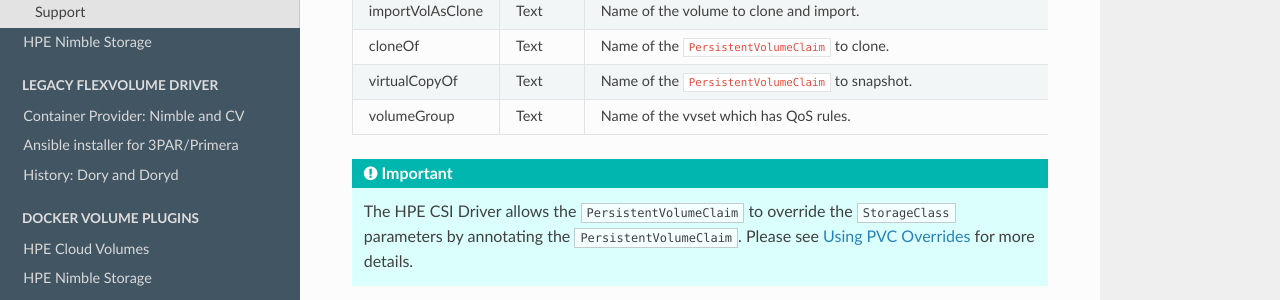
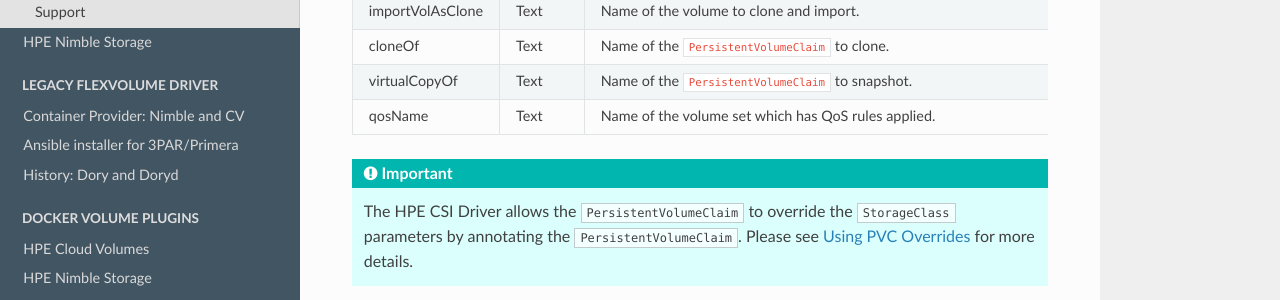
Before and after one commit to hpe-storage/scod, an MkDocs documentation site: the page built from docs/container_storage_provider/hpe_3par_primera/index.md, in a window 1280 px wide and 900 px high, scrolled down 2753 px. Shown: the part 151-451 px from the top of the window. Built offline with MkDocs 1.6.1, drawn with Linux system fonts in a browser that asks for light colours; nearby versions of some CDN libraries; some of the changed text lies outside the part shown.

Commit message:
Replaced volumeGroup param with qosName in StorageClass

```diff
--- a/docs/container_storage_provider/hpe_3par_primera/index.md
+++ b/docs/container_storage_provider/hpe_3par_primera/index.md
@@ -88,7 +88,7 @@ These parameters are used for volume provisioning and supported platforms.
 | importVolAsClone  | Text      | Name of the volume to clone and import. | **X** | **X** |
 | cloneOf  | Text      | Name of the `PersistentVolumeClaim` to clone. | **X** | **X** |
 | virtualCopyOf  | Text      | Name of the `PersistentVolumeClaim` to snapshot. | **X** | **X** |
-| volumeGroup  | Text      | Name of the vvset which has QoS rules. | **X** | **X** |
+| qosName  | Text      | Name of the volume set which has QoS rules applied. | **X** | **X** |
 
 !!! Important
     The HPE CSI Driver allows the `PersistentVolumeClaim` to override the `StorageClass` parameters by annotating the `PersistentVolumeClaim`. Please see [Using PVC Overrides](../../csi_driver/using.md#using_pvc_overrides) for more details.
@@ -187,12 +187,12 @@ During snapshotting process, any existing `PersistentVolumeClaim` defined in the
     • Snapshotting using `virtualCopyOf` is independent of snapshot `CRD` availability on Kubernetes and it can be performed on any supported Kubernetes version.<br />
     • Support for `virtualCopyOf` is available from HPE CSI Driver 1.3.0.
 
-### Applying QOS Rules (volumeGroup)
-In the Primera or HPE 3PAR Storage system, the QoS rules are applied to a volume group (volume set in Primera or HPE 3PAR). To apply QoS rules to a `PersistentVolumeClaim`, one has to create a volume set in the Primera or HPE 3PAR, apply QoS rules to that volume set and use the `volumeGroup` parameter while creating a `PersistentVolumeClaim`.
+### Applying QOS Rules (qosName)
+In the Primera or HPE 3PAR Storage system, the QoS rules are applied to a volume group (volume set in Primera or HPE 3PAR). To apply QoS rules to a `PersistentVolumeClaim`, one has to create a volume set in the Primera or HPE 3PAR, apply QoS rules to that volume set and use the `qosName` parameter while creating a `PersistentVolumeClaim`.
 
 | Parameter          | Option  | Description |
 | ------------------ | ------- | ----------- |
-| volumeGroup      | Text         | Name of the volume set which has QoS rules. This parameter is optional. If specified, the `PersistentVolumeClaim` will be associated with the volume set, for purposes of applying the QoS rules. |
+| qosName      | Text         | Name of the volume set which has QoS rules. This parameter is optional. If specified, the `PersistentVolumeClaim` will be associated with the volume set, for purposes of applying the QoS rules. |
 
 
 ## VolumeSnapshotClass parameters
```
